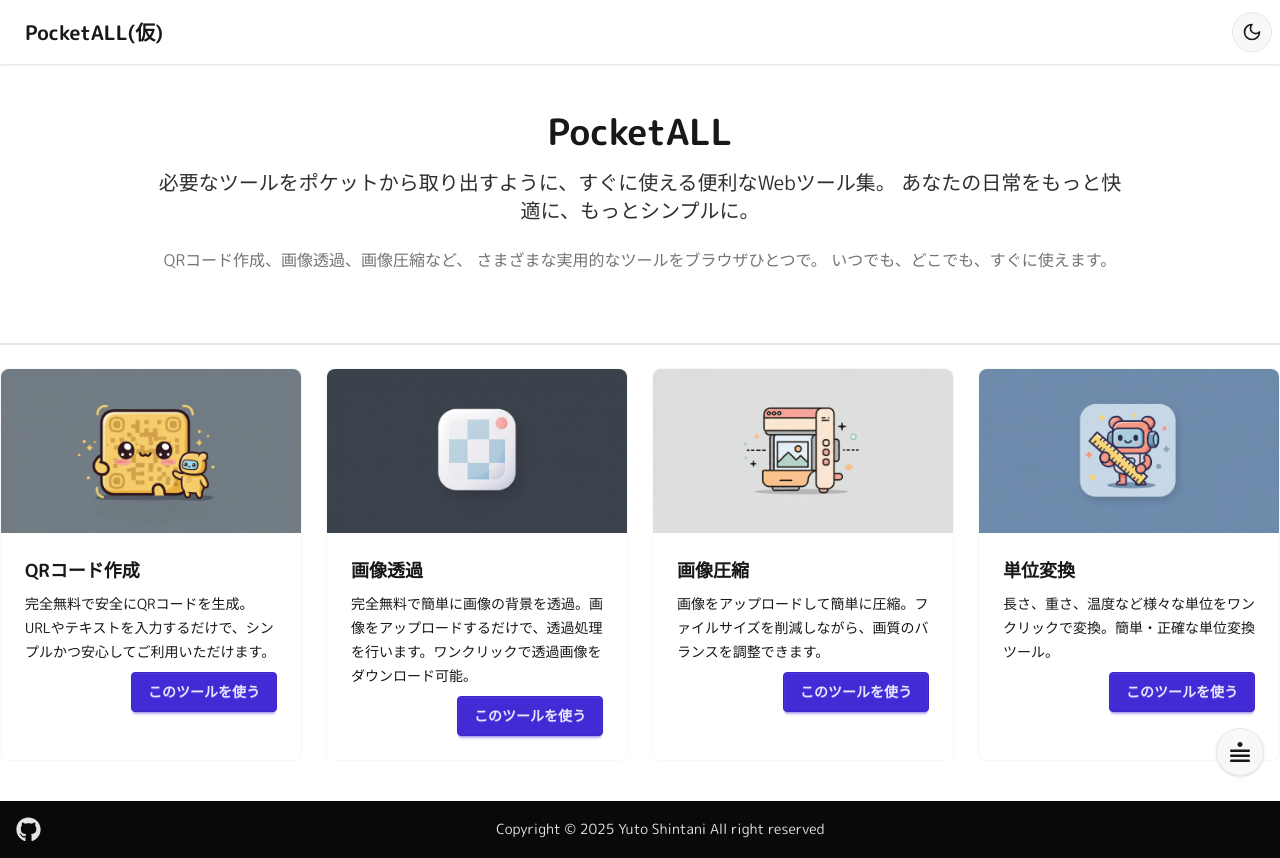
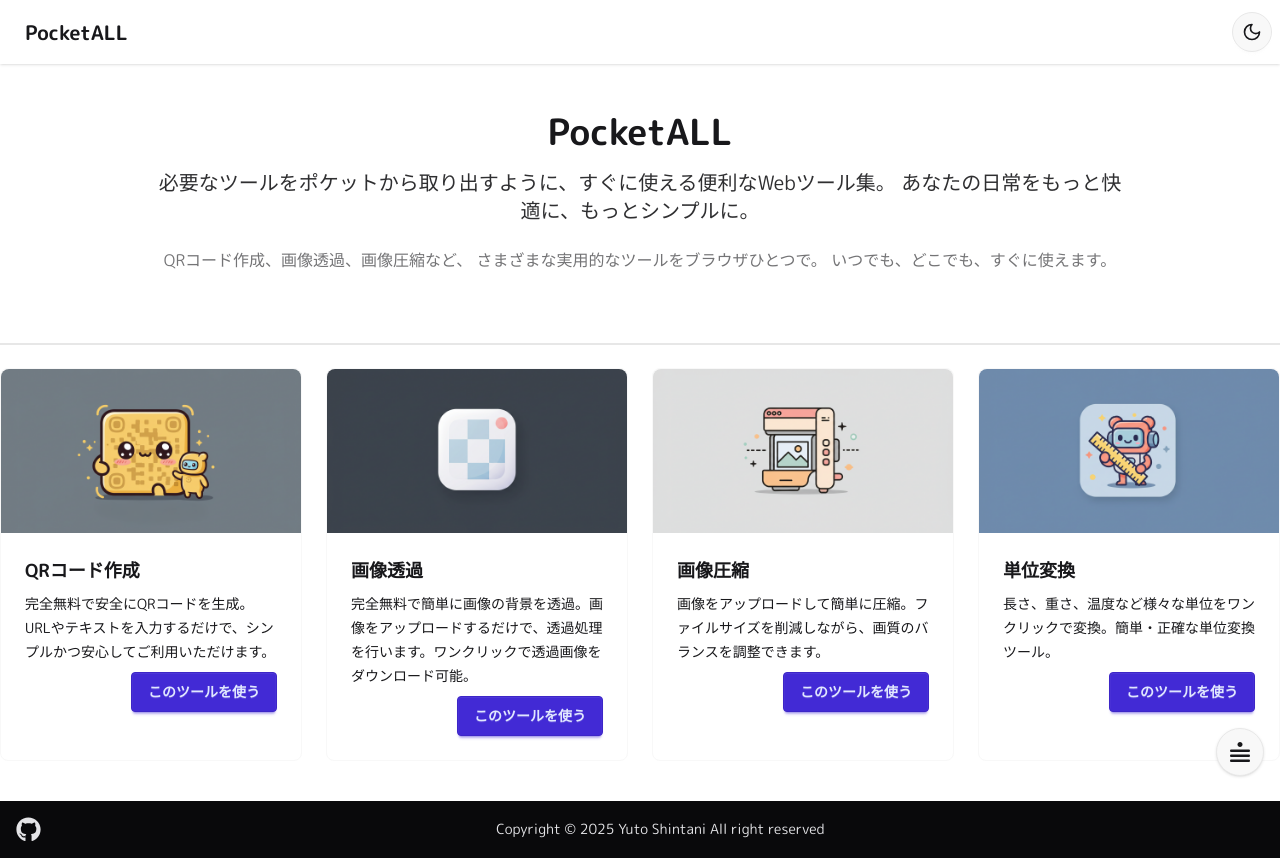
Before and after one commit to yuto0623/pocket-all, a Next.js app: page / in a window 1280 px wide. Built offline with nearby package versions, Linux system fonts and the light colour scheme; no server answers.

Commit message:
Update Header title from "PocketALL(仮)" to "PocketALL"

```diff
--- a/app/page.tsx
+++ b/app/page.tsx
@@ -76,7 +76,7 @@ const Tools: Tool[] = [
 export default function Home() {
 	return (
 		<>
-			<Header title="PocketALL(仮)" />
+			<Header title="PocketALL" />
 			<div>
 				<div className="flex flex-col">
 					<div className="max-w-5xl mx-auto text-center py-12 px-6">
```
